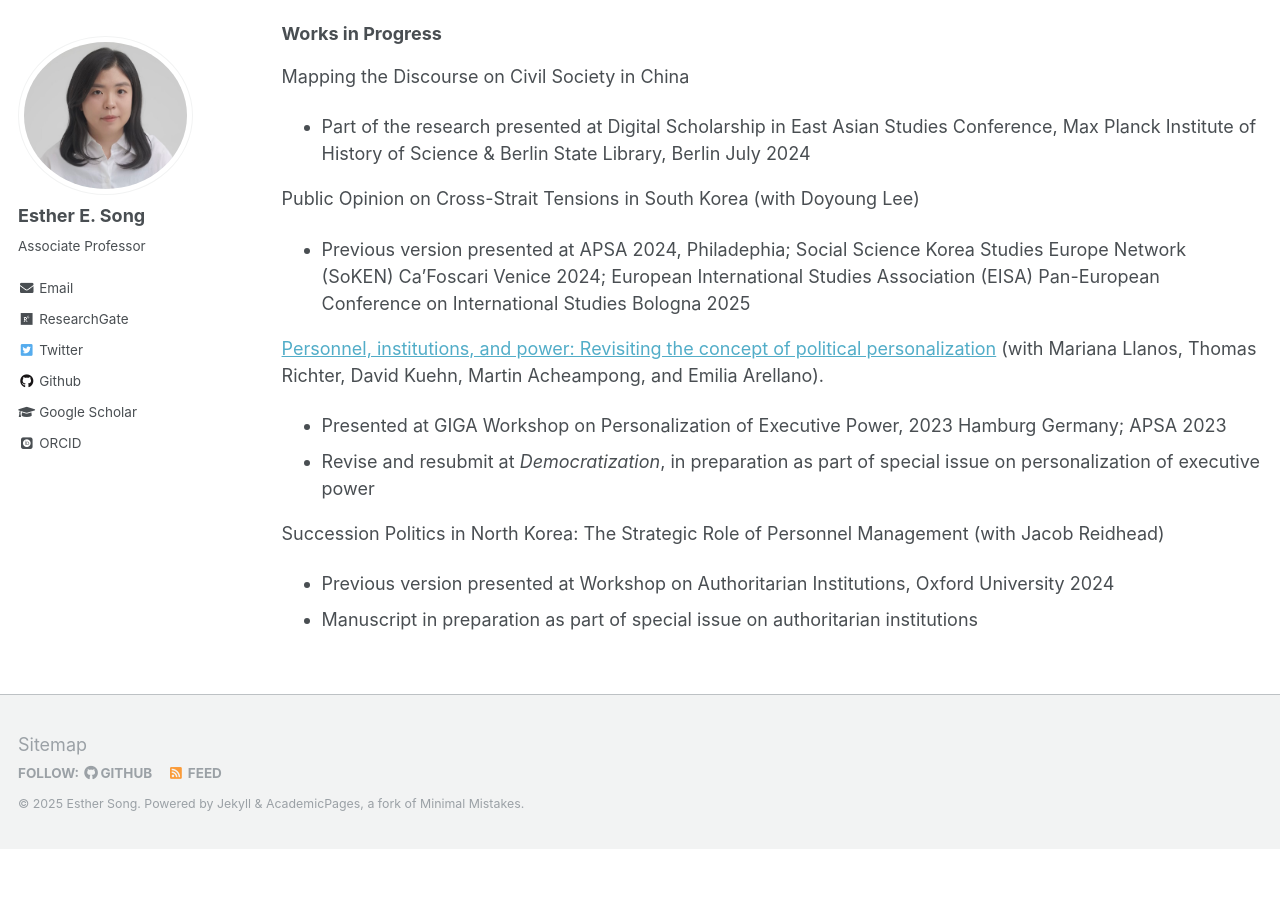
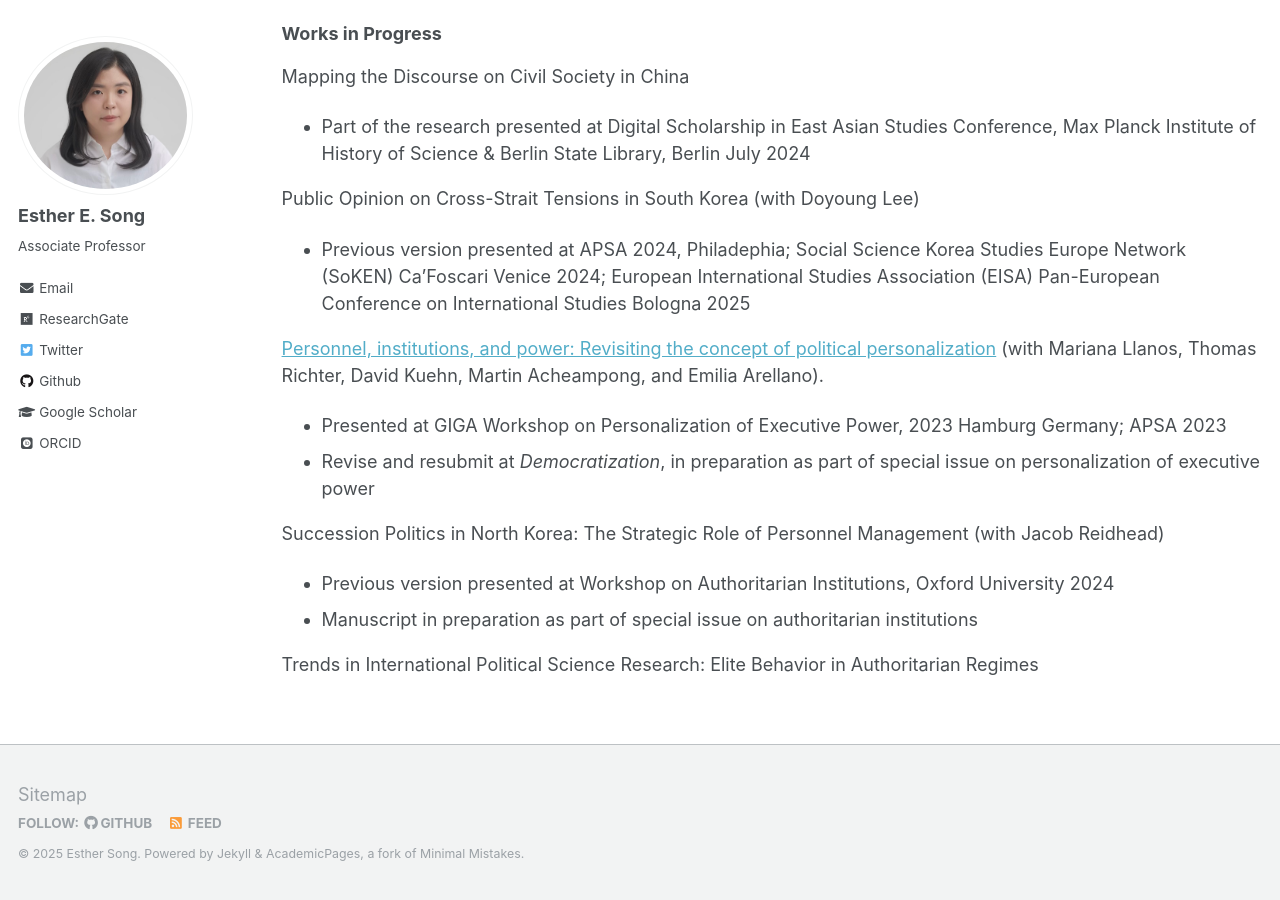
Before and after one commit to ehsong/ehsong.github.io, a Jekyll site: the page built from _pages/research.md, in a window 1280 px wide and 900 px high, scrolled down 2722 px. Built offline with Jekyll 4.4.1, drawn with Linux system fonts in a browser that asks for light colours; some web fonts are replaced; before the commit the page ends 3571 px from its top, so only the background shows below that.

Commit message:
Update research.md

```diff
--- a/_pages/research.md
+++ b/_pages/research.md
@@ -74,3 +74,5 @@ Public Opinion on Cross-Strait Tensions in South Korea (with Doyoung Lee)
 Succession Politics in North Korea: The Strategic Role of Personnel Management (with Jacob Reidhead)
 - Previous version presented at Workshop on Authoritarian Institutions, Oxford University 2024
 - Manuscript in preparation as part of special issue on authoritarian institutions
+
+Trends in International Political Science Research: Elite Behavior in Authoritarian Regimes
```
